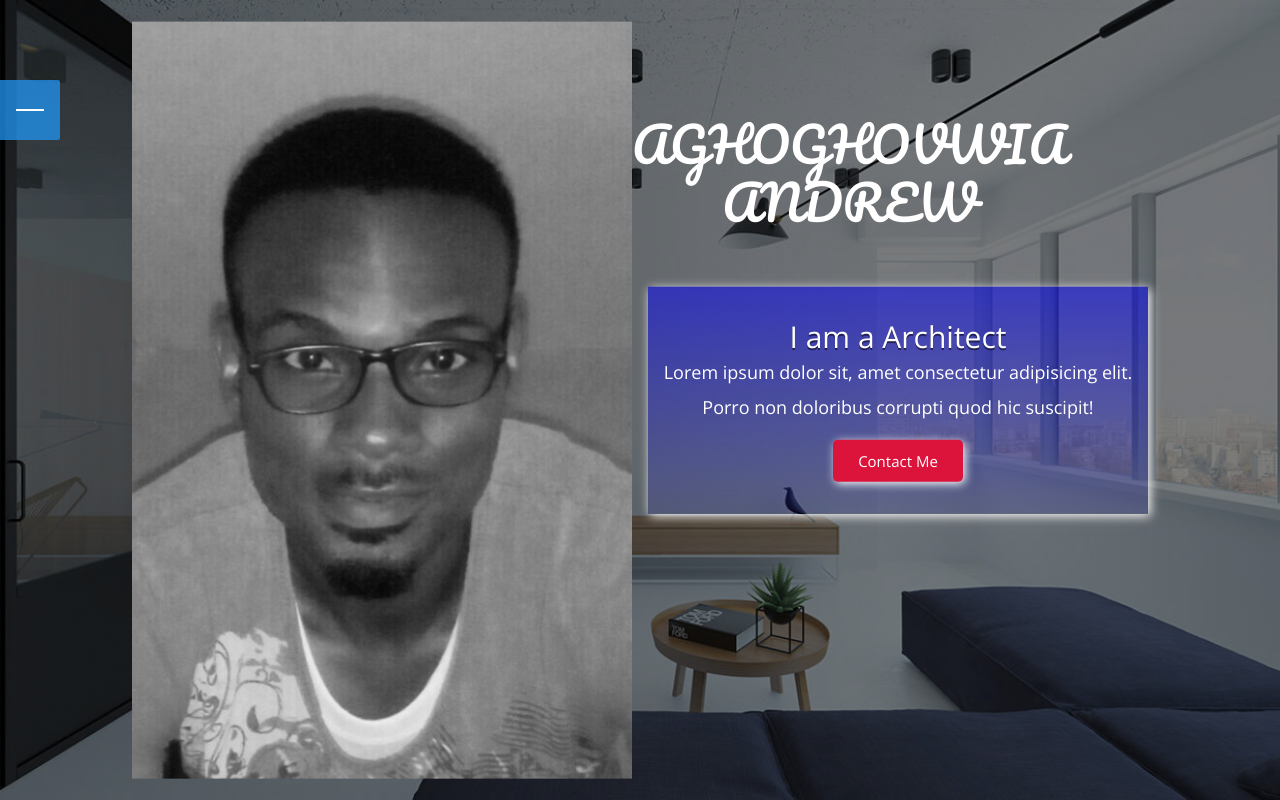
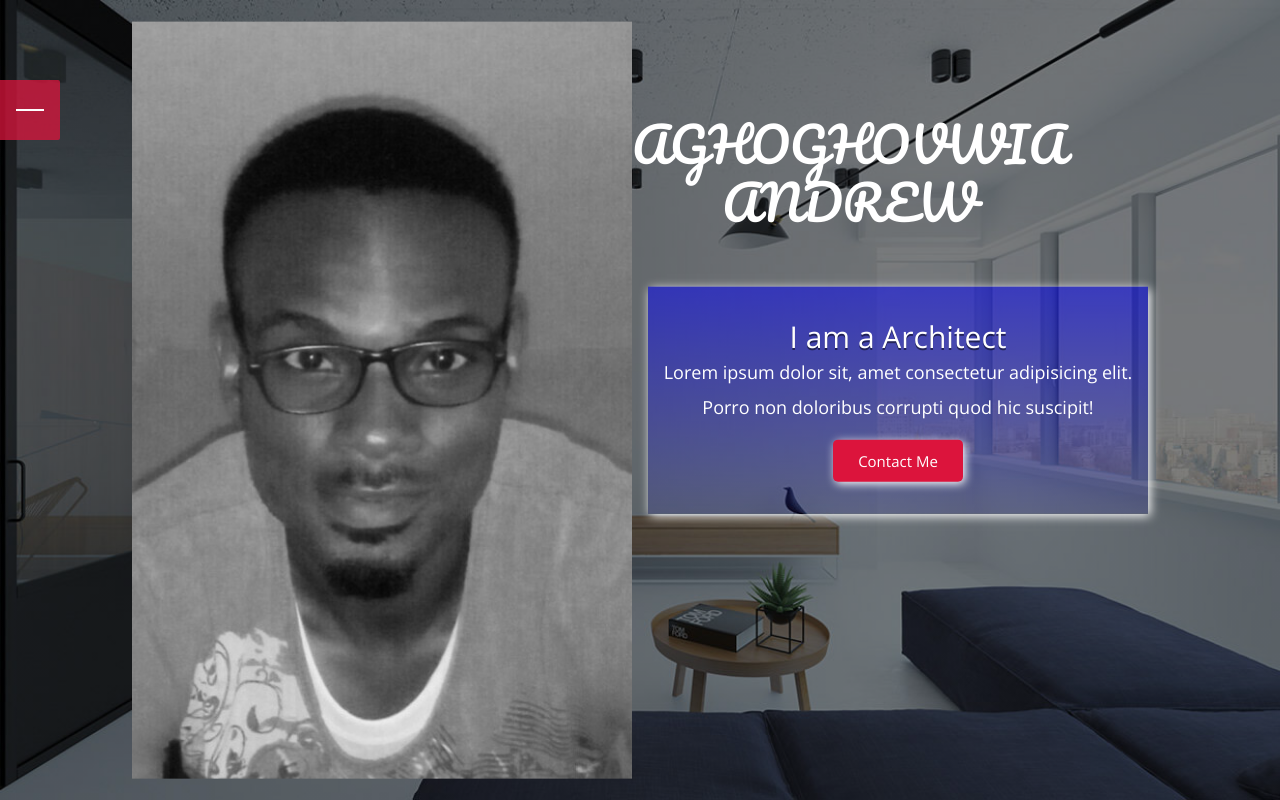
Before and after one commit to androyt1/myporfolio, a plain HTML site: page index.html in a window 1280 px wide. Drawn offline with nearby package versions, Linux system fonts and the light colour scheme; files whose address does not match are found by name.

Commit message:
trying to figure why css and other files arent working

```diff
--- a/css/style.less
+++ b/css/style.less
@@ -3,13 +3,13 @@
 @import url('https://fonts.googleapis.com/css?family=Pacifico|Open+Sans:300');
 @hamburger-menu-size: 60px;
 @hamburger-menu-border-radius: .12em;
-@hamburger-menu-bg-color: fade(#2196F3,
+@hamburger-menu-bg-color: fade(crimson,
 75%);
 @hamburger-menu-line-height: 2px;
 @hover-line-height: @hamburger-menu-line-height;
 @hover-color: darken(@main-color,
 10%);
-@content-bg-color: fade(#2962FF,
+@content-bg-color: fade(crimson,
 97%);
 @main-color: #FEFEFE;
 @anim-duration: .4s;
--- a/index.html
+++ b/index.html
@@ -6,8 +6,8 @@
     <meta http-equiv="X-UA-Compatible" content="ie=edge">
     <title>Document</title>
     <link rel="stylesheet" href="https://stackpath.bootstrapcdn.com/bootstrap/4.3.1/css/bootstrap.min.css" integrity="sha384-ggOyR0iXCbMQv3Xipma34MD+dH/1fQ784/j6cY/iJTQUOhcWr7x9JvoRxT2MZw1T" crossorigin="anonymous">
-    <link rel="stylesheet/less" type="text/CSS" href="./css/style.LESS" />
-    <link rel="stylesheet" href="./css/style.CSS">
+    <link rel="stylesheet/less" type="text/CSS" href="./css/style.less" />
+    <link rel="stylesheet" href="./css/style.css">
 </head>
 <body>
 
```
